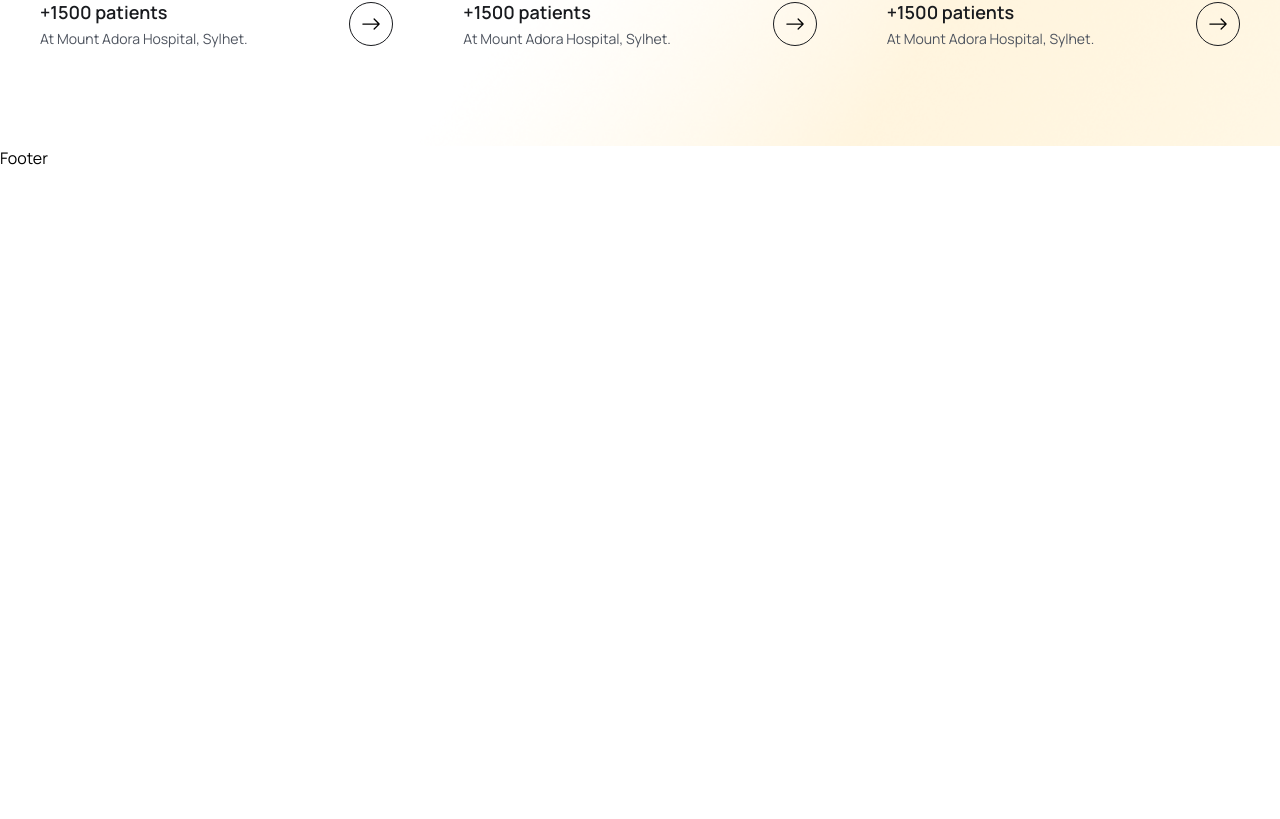
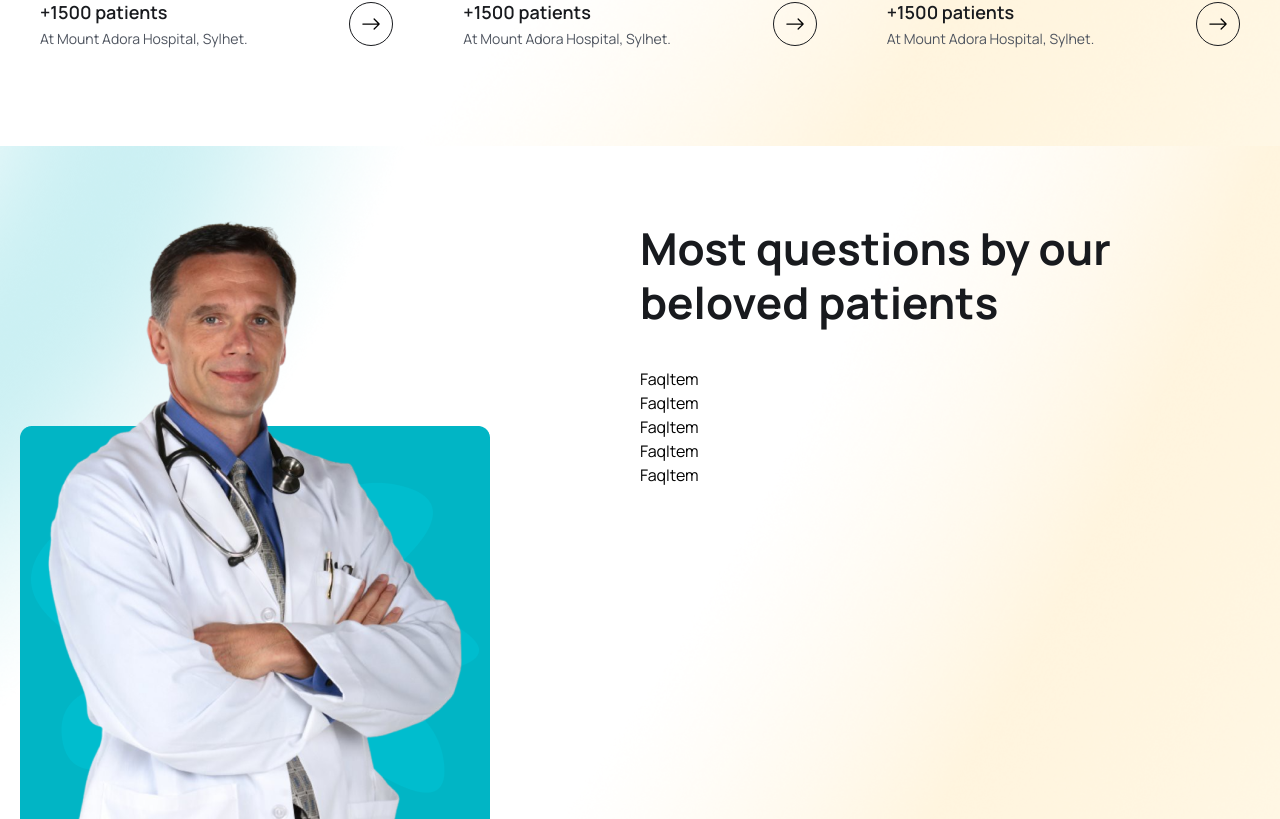
Before and after one commit to smartclin/Full-Stack-Medical-App, a React (Vite) app: page / in a window 1280 px wide. Shown: the part 4581-5400 px from the top of the page. Before the commit the page ends 4751 px from the top, so only its background shows below. Built offline with nearby package versions, Linux system fonts and the light colour scheme; a web font is replaced by a local one.

Commit message:
Update FaqItem
Update FaqItem

```diff
--- /dev/null
+++ b/src/components/Faq/FaqItem.jsx
@@ -0,0 +1,9 @@
+import { useState } from "react"
+
+const FaqItem = () => {
+  return (
+    <div>FaqItem</div>
+  )
+}
+
+export default FaqItem
--- /dev/null
+++ b/src/components/Faq/FaqList.jsx
@@ -0,0 +1,14 @@
+import { faqs } from './../../assets/data/faqs';
+import FaqItem from './FaqItem';
+
+const FaqList = () => {
+  return (
+    <ul className='mt-[38px]'>
+        {faqs.map((item, index) => (
+            <FaqItem item={item} key={index}/>
+        ))}
+    </ul>
+  )
+}
+
+export default FaqList
--- a/src/pages/Home.jsx
+++ b/src/pages/Home.jsx
@@ -12,6 +12,8 @@ import { Link } from "react-router-dom";
 import About from "../components/About/About";
 import ServiceList from "../components/Services/ServiceList";
 import DoctorList from "../components/Doctors/DoctorList";
+import faqImg from "../assets/images/faq-img.png" ;
+import FaqList from "../components/Faq/FaqList";
 
 const Home = () => {
   return (
@@ -321,6 +323,24 @@ const Home = () => {
           <DoctorList />
         </div>
       </section>
+      {/*=== our great doctors end===*/}
+
+      {/*=== faq section doctors ===*/}
+      <section>
+        <div className="container">
+          <div className="flex justify-between gap-[50px] lg:gap-0">
+            <div className="w-1/2 hidden md:block">
+              <img src={faqImg} alt="" />
+            </div>
+
+            <div className="w-full md:w-1/2">
+                 <h2 className="heading">Most questions by our beloved patients</h2>
+
+                 <FaqList />
+            </div>
+          </div>
+        </div>
+      </section>
     </>
   );
 };
```
